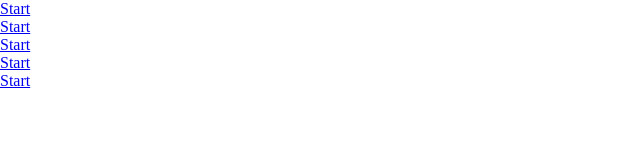
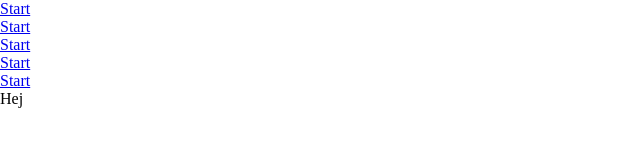
Before and after one commit to Hamsterconsumer/Sulfen-Dulfen, a plain HTML site: page index.html in a window 1280 px wide. Shown: the full height of the page, 0-640 px from the left. Drawn offline with Linux system fonts and the light colour scheme.

Commit message:
satte in hej med p tagg

```diff
--- a/index.html
+++ b/index.html
@@ -16,6 +16,7 @@
                 <li><a href="#">Start</a></li>
                 <li><a href="#">Start</a></li>
                 <li><a href="#">Start</a></li>
+                <p>Hej</p>
             </ul>
         </nav>
     </header>
```
